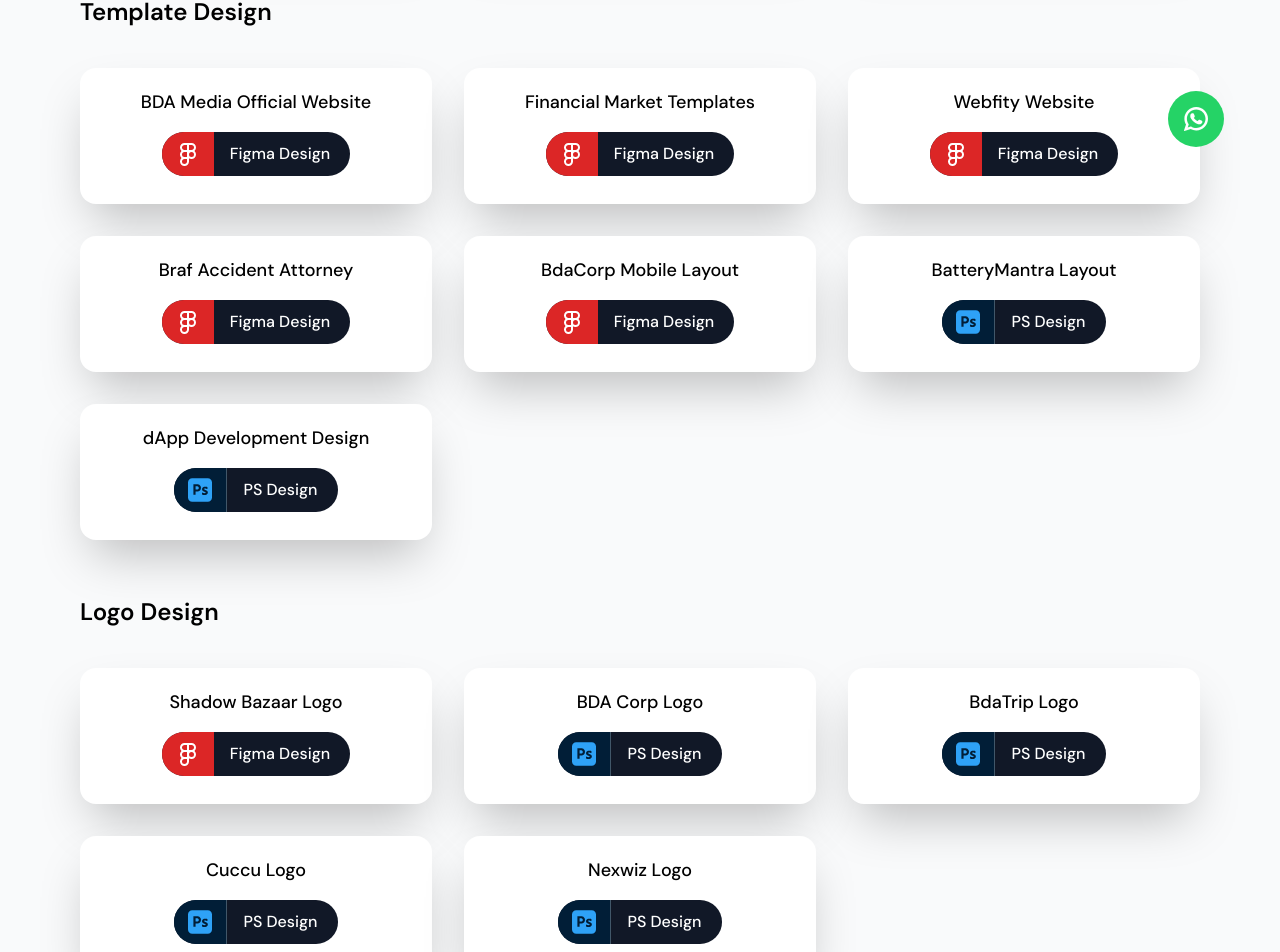
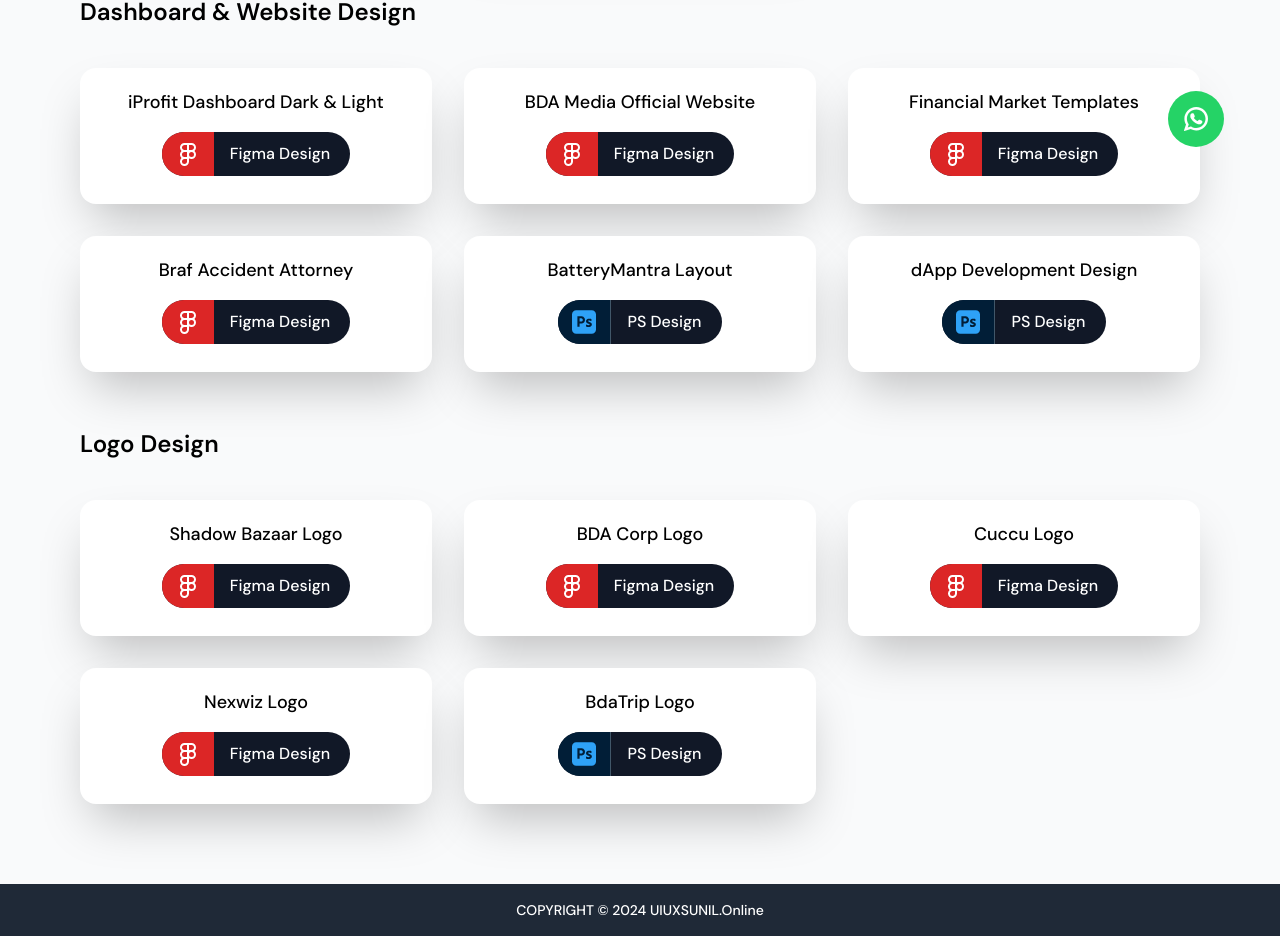
Before and after one commit to er-sunilsharma/uiuxsunil.online, a Next.js app: page /figma-ps-designs in a window 1280 px wide. Shown: the part 597-1549 px from the top of the page. Built offline with nearby package versions, Linux system fonts and the light colour scheme.

Commit message:
update design

```diff
--- a/app/figma-ps-designs/page.js
+++ b/app/figma-ps-designs/page.js
@@ -10,14 +10,12 @@
         <div className="mx-auto max-w-6xl px-4 space-y-10 md:space-y-14">
           <div className="w-full">
             <div className="w-full up text-2xl font-semibold pb-5 md:pb-10">
-              Application Design
+              Mobile App Design
             </div>
             <div className="grid grid-cols-1 md:grid-cols-3 gap-4 md:gap-8 items-center">
               <div className="w-full bg-white rounded-2xl pt-5 pb-7 px-4 text-center shadow-2xl">
                 <div className="w-full mb-4">
-                  <h2 className="text-lg font-medium">
-                    Evidence Students Mobile App
-                  </h2>
+                  <h2 className="text-lg font-medium">Student Evidence App</h2>
                 </div>
                 <Link
                   target="_blank"
@@ -42,7 +40,7 @@
                 <Link
                   target="_blank"
                   rel="nofollow"
-                  href="https://www.figma.com/proto/IhwObTdps693GzqwZ8QEqy/Super-Kirana-App-Dashboard?page-id=0%3A1&node-id=12-95&starting-point-node-id=12%3A95&t=uOn0p8VNhIh8dPxu-1"
+                  href="https://www.figma.com/design/IhwObTdps693GzqwZ8QEqy/Super-Kirana-App-Dashboard?node-id=0-1&t=qAGX7hNW2x6lEwkC-1"
                   className="inline-flex overflow-hidden text-white bg-gray-900 rounded-full group"
                 >
                   <span className="px-3.5 py-2 text-white bg-red-600 flex items-center justify-center">
@@ -109,31 +107,33 @@
                   </span>
                 </Link>
               </div>
+            </div>
+          </div>
+          <div className="w-full">
+            <div className="w-full text-2xl font-semibold pb-5 md:pb-10">
+              Dashboard & Website Design
+            </div>
+            <div className="grid grid-cols-1 md:grid-cols-3 gap-4 md:gap-8 items-center">
               <div className="w-full bg-white rounded-2xl pt-5 pb-7 px-4 text-center shadow-2xl">
                 <div className="w-full mb-4">
-                  <h2 className="text-lg font-medium">OneDay Delivery App</h2>
+                  <h2 className="text-lg font-medium">
+                    iProfit Dashboard Dark & Light
+                  </h2>
                 </div>
                 <Link
                   target="_blank"
                   rel="nofollow"
-                  href="https://drive.google.com/drive/folders/15a_3NZV1dQJeRHNDQe09X-TmSkVCDsr3?usp=sharing"
+                  href="https://www.figma.com/design/WcFVpo0FLJ30OIBLqYBKFU/iProfit-Dashboard?node-id=0-1&t=HPBxzI57EIQ70bZa-1"
                   className="inline-flex overflow-hidden text-white bg-gray-900 rounded-full group"
                 >
-                  <span className="px-3.5 py-2 text-photoshop-text bg-photoshop-color border-r border-white border-solid border-opacity-25 flex items-center justify-center">
-                    <SiAdobephotoshop size={24} />
+                  <span className="px-3.5 py-2 text-white bg-red-600 flex items-center justify-center">
+                    <LuFigma size={24} />
                   </span>
                   <span className="pl-4 pr-5 py-2.5 font-medium">
-                    PS Design
+                    Figma Design
                   </span>
                 </Link>
               </div>
-            </div>
-          </div>
-          <div className="w-full">
-            <div className="w-full text-2xl font-semibold pb-5 md:pb-10">
-              Template Design
-            </div>
-            <div className="grid grid-cols-1 md:grid-cols-3 gap-4 md:gap-8 items-center">
               <div className="w-full bg-white rounded-2xl pt-5 pb-7 px-4 text-center shadow-2xl">
                 <div className="w-full mb-4">
                   <h2 className="text-lg font-medium">
@@ -143,7 +143,7 @@
                 <Link
                   target="_blank"
                   rel="nofollow"
-                  href="https://www.figma.com/proto/FSIl07pxhUVORFVC1hbo4n/BDA-Media?page-id=0%3A1&node-id=142-160&viewport=0%2C500%2C0.13&t=I6Um0lTJi3oTD6Tx-1&scaling=min-zoom&content-scaling=fixed"
+                  href="https://www.figma.com/design/FSIl07pxhUVORFVC1hbo4n/BDA-Media"
                   className="inline-flex overflow-hidden text-white bg-gray-900 rounded-full group"
                 >
                   <span className="px-3.5 py-2 text-white bg-red-600 flex items-center justify-center">
@@ -176,24 +176,6 @@
               </div>
               <div className="w-full bg-white rounded-2xl pt-5 pb-7 px-4 text-center shadow-2xl">
                 <div className="w-full mb-4">
-                  <h2 className="text-lg font-medium">Webfity Website</h2>
-                </div>
-                <Link
-                  target="_blank"
-                  rel="nofollow"
-                  href="https://www.figma.com/proto/5n5sceNtsevDGNYmBpNjBC/Figma-the-collaborative-interface-design-tool-?page-id=0%3A1&node-id=2101-2&node-type=canvas&viewport=934%2C-722%2C0.11&t=T3ZdjkLtCfprAQ2U-1&scaling=min-zoom&content-scaling=fixed"
-                  className="inline-flex overflow-hidden text-white bg-gray-900 rounded-full group"
-                >
-                  <span className="px-3.5 py-2 text-white bg-red-600 flex items-center justify-center">
-                    <LuFigma size={24} />
-                  </span>
-                  <span className="pl-4 pr-5 py-2.5 font-medium">
-                    Figma Design
-                  </span>
-                </Link>
-              </div>
-              <div className="w-full bg-white rounded-2xl pt-5 pb-7 px-4 text-center shadow-2xl">
-                <div className="w-full mb-4">
                   <h2 className="text-lg font-medium">
                     Braf Accident Attorney
                   </h2>
@@ -201,25 +183,7 @@
                 <Link
                   target="_blank"
                   rel="nofollow"
-                  href="https://www.figma.com/proto/oStbKGgfs1vMqYbRc7LbEK/braffaccidentattorney?page-id=0%3A1&node-id=6-2&node-type=canvas&viewport=477%2C-748%2C1&t=sUjDBT98wxJkGig5-1&scaling=min-zoom&content-scaling=fixed"
-                  className="inline-flex overflow-hidden text-white bg-gray-900 rounded-full group"
-                >
-                  <span className="px-3.5 py-2 text-white bg-red-600 flex items-center justify-center">
-                    <LuFigma size={24} />
-                  </span>
-                  <span className="pl-4 pr-5 py-2.5 font-medium">
-                    Figma Design
-                  </span>
-                </Link>
-              </div>
-              <div className="w-full bg-white rounded-2xl pt-5 pb-7 px-4 text-center shadow-2xl">
-                <div className="w-full mb-4">
-                  <h2 className="text-lg font-medium">BdaCorp Mobile Layout</h2>
-                </div>
-                <Link
-                  target="_blank"
-                  rel="nofollow"
-                  href="https://www.figma.com/proto/GO10O7Ff3JOE5VALAa83ia/Visa-Mobile-Lending-Page-3?page-id=0%3A1&node-id=202-207&node-type=canvas&viewport=458%2C1466%2C0.18&t=XVdaDnDTHxkp9pWT-1&scaling=min-zoom&content-scaling=fixed"
+                  href="https://www.figma.com/design/oStbKGgfs1vMqYbRc7LbEK/braffaccidentattorney?node-id=0-1&t=VDXxl0YvlkvtdxAv-1"
                   className="inline-flex overflow-hidden text-white bg-gray-900 rounded-full group"
                 >
                   <span className="px-3.5 py-2 text-white bg-red-600 flex items-center justify-center">
@@ -300,14 +264,50 @@
                 <Link
                   target="_blank"
                   rel="nofollow"
-                  href="https://www.figma.com/proto/Hg123e1qPfhPiMw5xIgueL/BDA-Corp-Logo?page-id=0%3A1&node-id=1-2&viewport=658%2C511%2C1&t=seO6TuZD8oejTWXV-1&scaling=min-zoom&content-scaling=fixed"
+                  href="https://www.figma.com/design/Hg123e1qPfhPiMw5xIgueL/BDA-Corp-Logo?node-id=0-1&t=5VVUnLeAWLOA2Hkm-1"
                   className="inline-flex overflow-hidden text-white bg-gray-900 rounded-full group"
                 >
-                  <span className="px-3.5 py-2 text-photoshop-text bg-photoshop-color border-r border-white border-solid border-opacity-25 flex items-center justify-center">
-                    <SiAdobephotoshop size={24} />
+                  <span className="px-3.5 py-2 text-white bg-red-600 flex items-center justify-center">
+                    <LuFigma size={24} />
                   </span>
                   <span className="pl-4 pr-5 py-2.5 font-medium">
-                    PS Design
+                    Figma Design
+                  </span>
+                </Link>
+              </div>
+              <div className="w-full bg-white rounded-2xl pt-5 pb-7 px-4 text-center shadow-2xl">
+                <div className="w-full mb-4">
+                  <h2 className="text-lg font-medium">Cuccu Logo</h2>
+                </div>
+                <Link
+                  target="_blank"
+                  rel="nofollow"
+                  href="https://www.figma.com/design/TOo1C0MtxkTWnetWCOKJao/Cuccu-Logo-Design?node-id=0-1&t=0TOOPNGU3hXQFqGj-1"
+                  className="inline-flex overflow-hidden text-white bg-gray-900 rounded-full group"
+                >
+                  <span className="px-3.5 py-2 text-white bg-red-600 flex items-center justify-center">
+                    <LuFigma size={24} />
+                  </span>
+                  <span className="pl-4 pr-5 py-2.5 font-medium">
+                    Figma Design
+                  </span>
+                </Link>
+              </div>
+              <div className="w-full bg-white rounded-2xl pt-5 pb-7 px-4 text-center shadow-2xl">
+                <div className="w-full mb-4">
+                  <h2 className="text-lg font-medium">Nexwiz Logo</h2>
+                </div>
+                <Link
+                  target="_blank"
+                  rel="nofollow"
+                  href="https://www.figma.com/design/mbIT2PZV0GHg4AFcuMcBun/Nexwiz-Logo?node-id=0-1&t=8mhpbYvkXVrcH7FI-1"
+                  className="inline-flex overflow-hidden text-white bg-gray-900 rounded-full group"
+                >
+                  <span className="px-3.5 py-2 text-white bg-red-600 flex items-center justify-center">
+                    <LuFigma size={24} />
+                  </span>
+                  <span className="pl-4 pr-5 py-2.5 font-medium">
+                    Figma Design
                   </span>
                 </Link>
               </div>
@@ -329,42 +329,6 @@
                   </span>
                 </Link>
               </div>
-              <div className="w-full bg-white rounded-2xl pt-5 pb-7 px-4 text-center shadow-2xl">
-                <div className="w-full mb-4">
-                  <h2 className="text-lg font-medium">Cuccu Logo</h2>
-                </div>
-                <Link
-                  target="_blank"
-                  rel="nofollow"
-                  href="https://www.figma.com/proto/TOo1C0MtxkTWnetWCOKJao/Cuccu-Logo-Design?page-id=0%3A1&node-id=1-4&t=7tK8D2xoOjlue73P-1"
-                  className="inline-flex overflow-hidden text-white bg-gray-900 rounded-full group"
-                >
-                  <span className="px-3.5 py-2 text-photoshop-text bg-photoshop-color border-r border-white border-solid border-opacity-25 flex items-center justify-center">
-                    <SiAdobephotoshop size={24} />
-                  </span>
-                  <span className="pl-4 pr-5 py-2.5 font-medium">
-                    PS Design
-                  </span>
-                </Link>
-              </div>
-              <div className="w-full bg-white rounded-2xl pt-5 pb-7 px-4 text-center shadow-2xl">
-                <div className="w-full mb-4">
-                  <h2 className="text-lg font-medium">Nexwiz Logo</h2>
-                </div>
-                <Link
-                  target="_blank"
-                  rel="nofollow"
-                  href="https://www.figma.com/design/mbIT2PZV0GHg4AFcuMcBun/Nexwiz-Logo?node-id=0-1&t=P3T6fiv8PcI6bE6Z-1"
-                  className="inline-flex overflow-hidden text-white bg-gray-900 rounded-full group"
-                >
-                  <span className="px-3.5 py-2 text-photoshop-text bg-photoshop-color border-r border-white border-solid border-opacity-25 flex items-center justify-center">
-                    <SiAdobephotoshop size={24} />
-                  </span>
-                  <span className="pl-4 pr-5 py-2.5 font-medium">
-                    PS Design
-                  </span>
-                </Link>
-              </div>
             </div>
           </div>
         </div>
```
